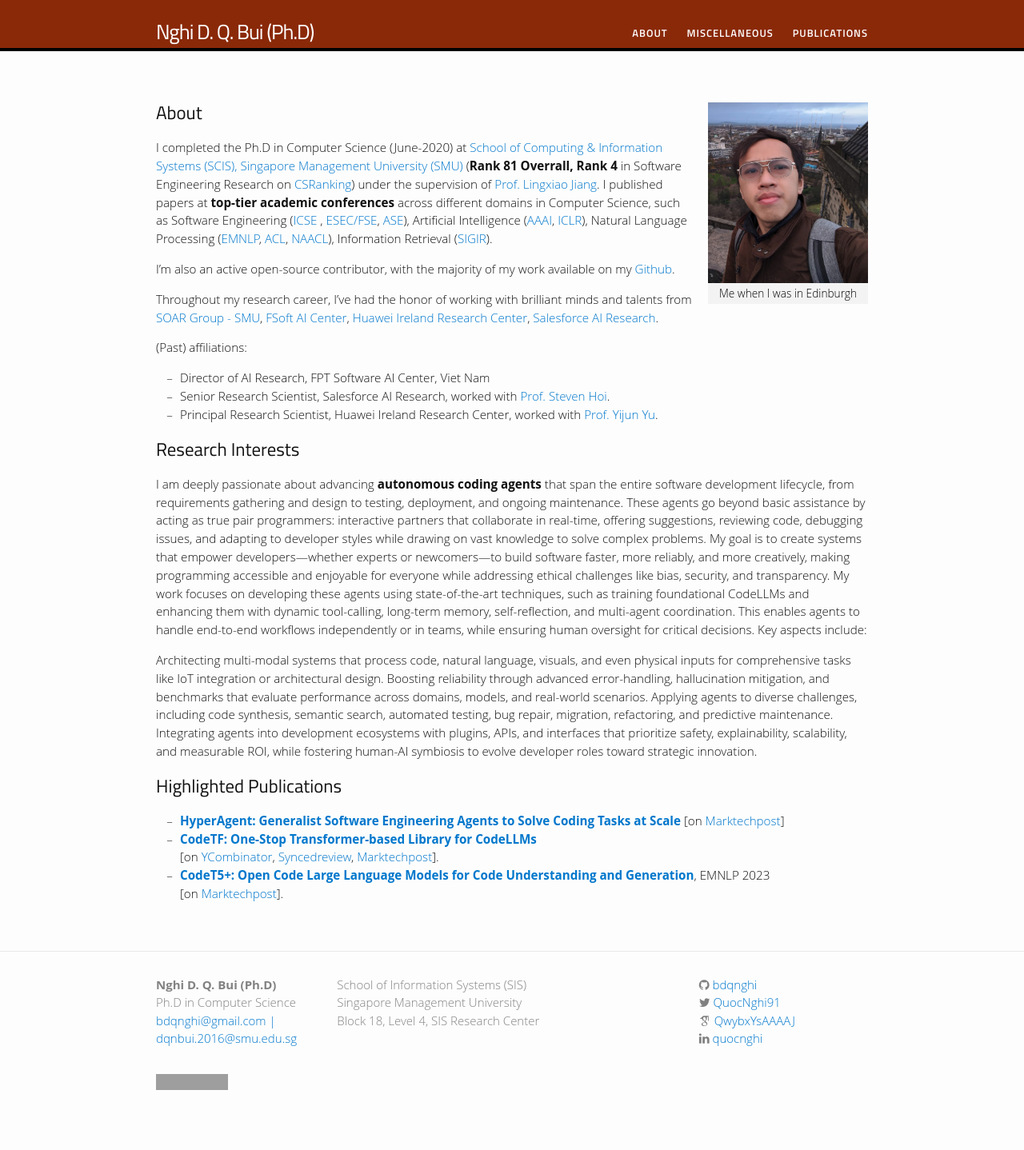
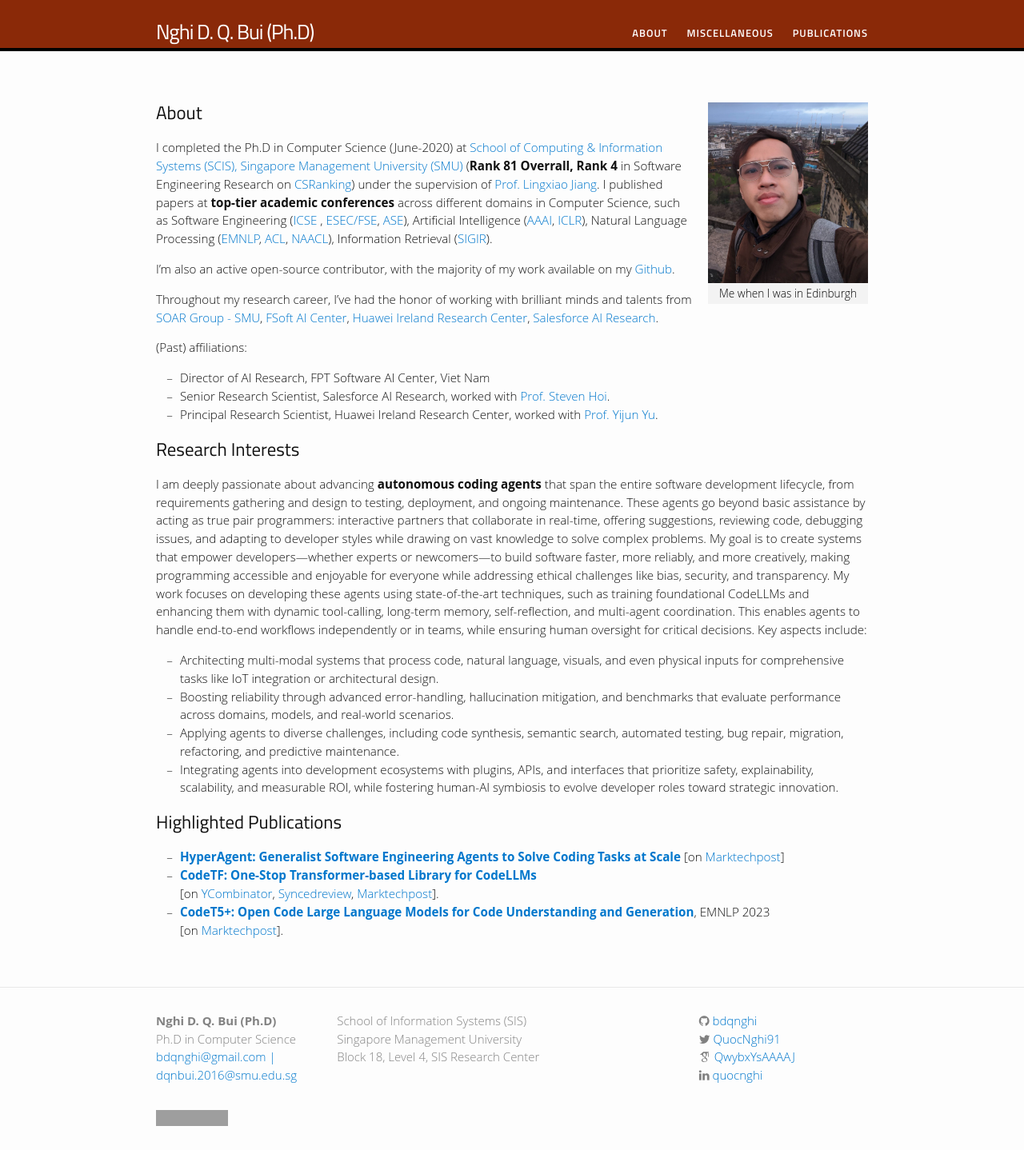
Before and after one commit to bdqnghi/bdqnghi.github.io, a Jekyll site: the page built from index.md, in a window 1280 px wide. Shown: the whole page at 80% size. Built offline with Jekyll 4.4.1, drawn with Linux system fonts in a browser that asks for light colours; nearby versions of some CDN libraries; some web fonts are replaced; before the commit the page ends 1393 px from its top, so only the background shows below that; grey boxes are pictures that could not be loaded.

```diff
--- a/index.md
+++ b/index.md
@@ -22,11 +22,10 @@ Throughout my research career, I've had the honor of working with brilliant mind
 
 I am deeply passionate about advancing **autonomous coding agents** that span the entire software development lifecycle, from requirements gathering and design to testing, deployment, and ongoing maintenance. These agents go beyond basic assistance by acting as true pair programmers: interactive partners that collaborate in real-time, offering suggestions, reviewing code, debugging issues, and adapting to developer styles while drawing on vast knowledge to solve complex problems. My goal is to create systems that empower developers—whether experts or newcomers—to build software faster, more reliably, and more creatively, making programming accessible and enjoyable for everyone while addressing ethical challenges like bias, security, and transparency.
 My work focuses on developing these agents using state-of-the-art techniques, such as training foundational CodeLLMs and enhancing them with dynamic tool-calling, long-term memory, self-reflection, and multi-agent coordination. This enables agents to handle end-to-end workflows independently or in teams, while ensuring human oversight for critical decisions. Key aspects include:
-
-Architecting multi-modal systems that process code, natural language, visuals, and even physical inputs for comprehensive tasks like IoT integration or architectural design.
-Boosting reliability through advanced error-handling, hallucination mitigation, and benchmarks that evaluate performance across domains, models, and real-world scenarios.
-Applying agents to diverse challenges, including code synthesis, semantic search, automated testing, bug repair, migration, refactoring, and predictive maintenance.
-Integrating agents into development ecosystems with plugins, APIs, and interfaces that prioritize safety, explainability, scalability, and measurable ROI, while fostering human-AI symbiosis to evolve developer roles toward strategic innovation.
+- Architecting multi-modal systems that process code, natural language, visuals, and even physical inputs for comprehensive tasks like IoT integration or architectural design.
+- Boosting reliability through advanced error-handling, hallucination mitigation, and benchmarks that evaluate performance across domains, models, and real-world scenarios.
+- Applying agents to diverse challenges, including code synthesis, semantic search, automated testing, bug repair, migration, refactoring, and predictive maintenance.
+- Integrating agents into development ecosystems with plugins, APIs, and interfaces that prioritize safety, explainability, scalability, and measurable ROI, while fostering human-AI symbiosis to evolve developer roles toward strategic innovation.
 
 ## Highlighted Publications
 * [**HyperAgent: Generalist Software Engineering Agents to Solve Coding Tasks at Scale**]([https://arxiv.org/pdf/2306.00029.pdf](https://arxiv.org/abs/2409.16299))
```
